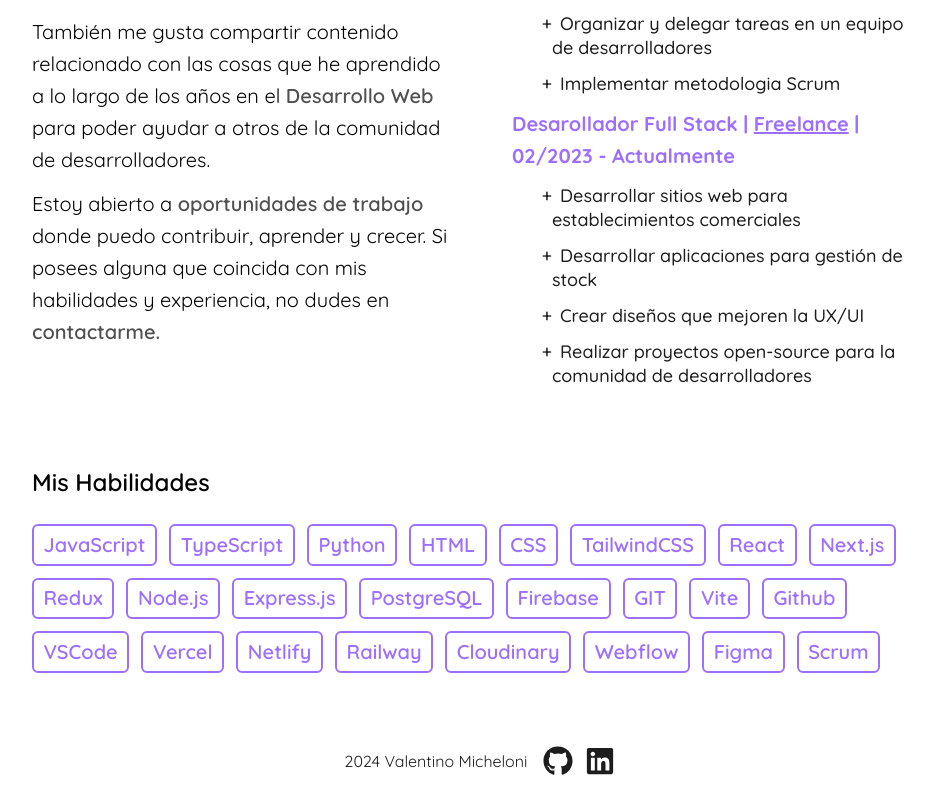
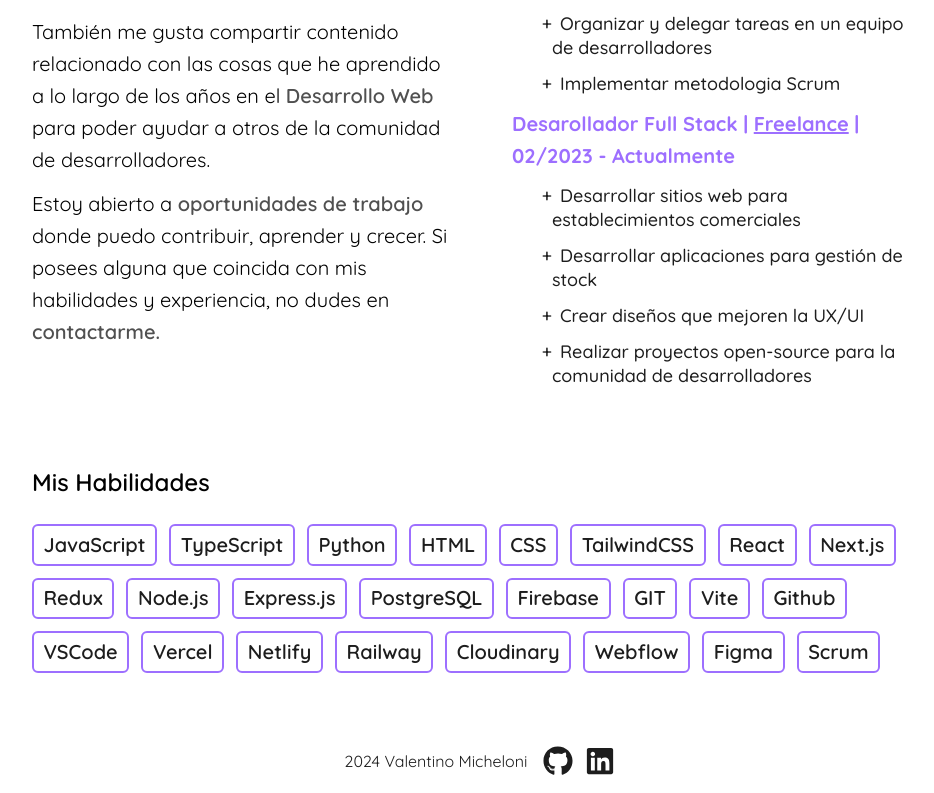
Before and after one commit to upon-X/portfolio-r, a React (Vite) app: page /about-me in a window 1280 px wide. Shown: the part 694-1487 px from the top of the page, without its empty margins (160-1094 px from the left). Built offline with nearby package versions, Linux system fonts and the light colour scheme.

Commit message:
improving little things

```diff
--- a/src/components/AboutMe/MySkills.tsx
+++ b/src/components/AboutMe/MySkills.tsx
@@ -3,9 +3,11 @@
 import "aos/dist/aos.css";
 import AOS from "aos";
 import { myTechAndSoftSkills } from "../../translations/skills";
+import { useTheme } from "../../context/ThemeContext";
 
 export const MySkils = () => {
   const { content, language } = useTranslation();
+  const { theme } = useTheme();
   useEffect(() => {
     AOS.init({ duration: 1000 });
   });
@@ -21,7 +23,9 @@
         {myTechAndSoftSkills.map((skill, index) => (
           <div
             key={index}
-            className={`border-2 border-purple rounded-md px-[0.6rem] py-[0.3rem] font-semibold text-purple hover:bg-purple hover:text-white hover:-translate-y-1 transition-all`}
+            className={`border-2 border-purple rounded-md px-[0.6rem] py-[0.3rem] font-semibold ${
+              theme === "light" ? "text-darkTheme" : "text-[#ebebeb]"
+            } hover:bg-purple hover:text-white hover:-translate-y-1 transition-all`}
           >
             {skill}
           </div>
--- a/src/components/Projects/ProjectComponent.tsx
+++ b/src/components/Projects/ProjectComponent.tsx
@@ -64,6 +64,7 @@
         <img
           className="-z-10"
           src={content?.projects[language].everyProject[projectIndex].image}
+          alt={`image of the project n${projectIndex}`}
         />
       </div>
     </div>
```
